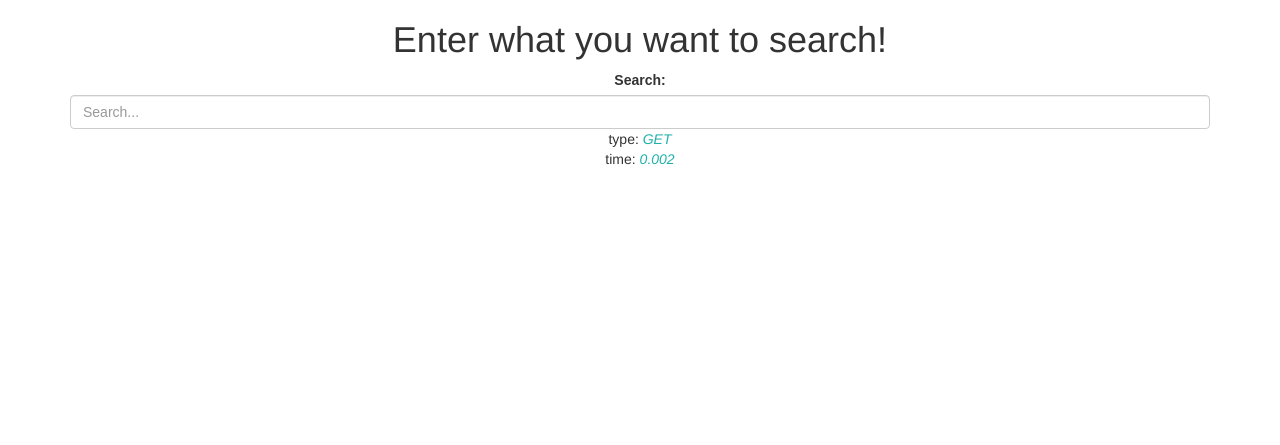
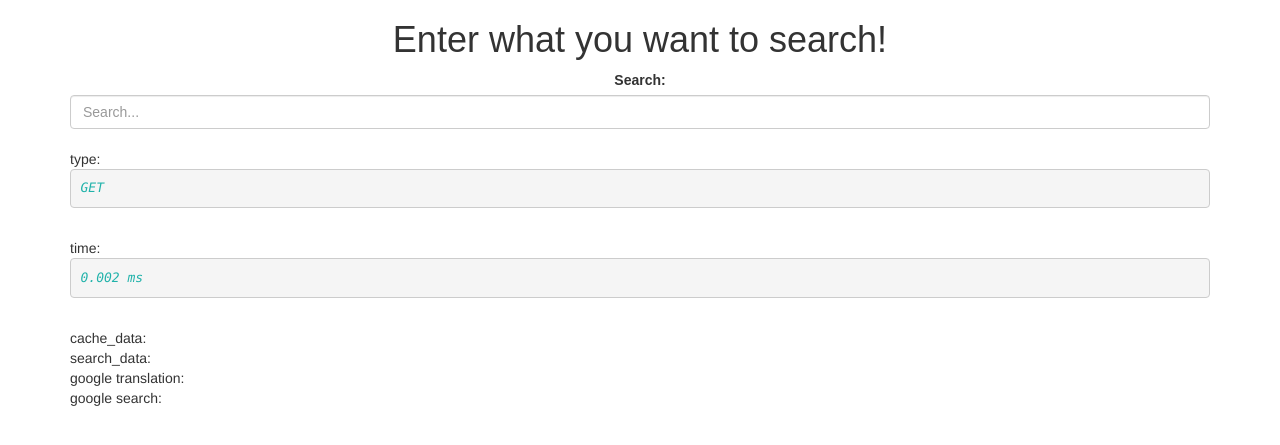
Before and after one commit to joseyarashio/django-reids_search-engine, a Django app: page /search/ in a window 1280 px wide. Shown: the top 445 px of the page. Run offline with Django 3.2, Linux system fonts and the light colour scheme; data that the repository does not hold is empty; parts of the project's set-up code (start-up, migrations or seed data) failed here and were passed over; some libraries are stand-ins or nearby versions.

Commit message:
add google custom search to gab picture url and add elastic search tools

```diff
--- a/mysite/mysite/settings.py
+++ b/mysite/mysite/settings.py
@@ -23,6 +23,7 @@
 SECRET_KEY = '=fd0p!6mxv6(s62ey1i0ce7uq$n^h0y=+6*%+u-sj+)$^i8y6u'
 #goole api_key
 GOOGLE_TRANS_API_KEY = 'AIzaSyD1Xy3wOUjCRz9xxfMXybYaAn7NaUh90SE'
+GOOGLE_SEARCH_CX = '009443304403516182297%3Amwhfo9kvr2e'
 # SECURITY WARNING: don't run with debug turned on in production!
 DEBUG = True
 
--- a/mysite/search/views.py
+++ b/mysite/search/views.py
@@ -13,6 +13,11 @@
 import urllib
 import pycurl
 import StringIO
+import thread
+# elasticsearch tools
+from esearchtool import EsearchTool
+
+eSearch = EsearchTool()
 # import flask
 def GetTrans(word):
     url =   'https://www.googleapis.com/language/translate/v2?'
@@ -29,11 +34,30 @@
     res = b.getvalue()
     curl.close()
     try:
-        json.loads(res)
-        return res
-    except ValueError:
+        data = json.loads(res)
+        return data['data']['translations'][0]['translatedText']
+    except:
         return ''
 
+def GetPic(word):
+    url =   'https://www.googleapis.com/customsearch/v1?'
+    url +=  str('q='+word)
+    url +=  str('&cx='+settings.GOOGLE_SEARCH_CX)
+    url +=  str('&key='+settings.GOOGLE_TRANS_API_KEY)
+
+    curl = pycurl.Curl()
+    b = StringIO.StringIO()
+    curl.setopt( pycurl.URL , url )
+    curl.setopt( pycurl.FOLLOWLOCATION , True )
+    curl.setopt( pycurl.WRITEFUNCTION, b.write)
+    curl.perform()
+    res = b.getvalue()
+    curl.close()
+    try:
+        data = json.loads(res)
+        return data["items"][0]["pagemap"]["cse_image"][0]["src"]
+    except:
+        return ''
 # Create your views here.
 def search_from_cache(key):
     if key != "":
@@ -94,13 +118,20 @@
         if request.method == 'POST':
             word    = request.POST["tags"]
             data    = read_from_cache(word)
+            trans   = GetTrans(word)
+            search_data = eSearch.search(word)
+            pic_data = GetPic(word)
+
+            # zh = trans["data"]
+
             endT = datetime.datetime.now()
-            trans   = GetTrans(word)
             response = {
                 'type'          :   'POST',
                 'date'          :   str(datetime.date.today().strftime("%B %d, %Y")),
                 'data'          :   data,
                 'google_trans'  :   trans,
+                'search_data'   :   search_data,
+                'pic_data'      :   pic_data,
             }
 
         endT = datetime.datetime.now()
@@ -108,12 +139,11 @@
         response.update({'time' :   str(int(pTime.microseconds)/1000)})
         # Improttant
         response.update(csrf(request))
-        return render(request, 'search.html', response)
 
-    except TypeError:
-        raise Http404()
+        html = render(request, 'search.html', response)
+        return html
 
-    except ValueError:
+    except :
         raise Http404()
 
 def writeall(request):
--- a/mysite/templates/search.html
+++ b/mysite/templates/search.html
@@ -25,21 +25,23 @@
         {% load staticfiles %}
     </head>
     <body>
-        <div align="center" class="container">
-
-            <h1>Enter what you want to search!</h1>
-            <div class="ui-widget">
-                <label for="tags">Search: </label>
+        <div class="container">
+            <div class="ui-widget" align="center" >
+                <h1>Enter what you want to search!</h1>
                 <form action="" method="post">
                     {% csrf_token %}
+                    <label for="tags">Search: </label>
                     <input id="tags" name="tags" type="text" class="form-control" placeholder="Search..." onkeyup="search(this)">
                 </form>
             </div>
-            {% if type %}type: <em>{{ type }}</em><br>{% endif %}
-            {% if time %}time: <em>{{ time }}</em><br>{% endif %}
+            <br>
+            type: {% if type %}<pre><em>{{ type }}</em></pre>{% endif %}<br>
+            time: {% if time %}<pre><em><span id="time" >{{ time }} ms</span></em></pre>{% endif %}<br>
             {% if dict %}dict: <em>{{ dict }}</em><br>{% endif %}
-            {% if data %}data: <em>{{ data }}</em><br>{% endif %}
-            {% if google_trans %}google translation: <em>{{ google_trans }}</em><br>{% endif %}
+            cache_data: {% if data %}<pre><em>{{ data }}</em></pre>{% endif %}<br>
+            search_data: {% if search_data %}<pre><em>{{ search_data }}</em></pre>{% endif %}<br>
+            google translation: {% if google_trans %}<pre><em>{{ google_trans }}</em></pre>{% endif %}<br>
+            google search: {% if pic_data %}<pre><em><img src={{ pic_data }} /></em></pre>{% endif %}<br>
         </div>
     </body>
     <footer>
--- a/mysite/trips/views.py
+++ b/mysite/trips/views.py
@@ -42,8 +42,8 @@
     if response is None:
         post = Post.objects.get(pk=pk)
         response =  render(request, 'post.html', {'post': post,'url':url})
-        if(pk=='1'):
-            write_to_cache(url,response)
+        # if(pk=='1'):
+        write_to_cache(url,response)
     # endT = datetime.datetime.now()
     return response
 
```
Also changed, not shown: mysite/search/esearchtool.py (added, +34 -0 lines), myspider.py (deleted, +0 -13 lines), mysite/db.sqlite3.
